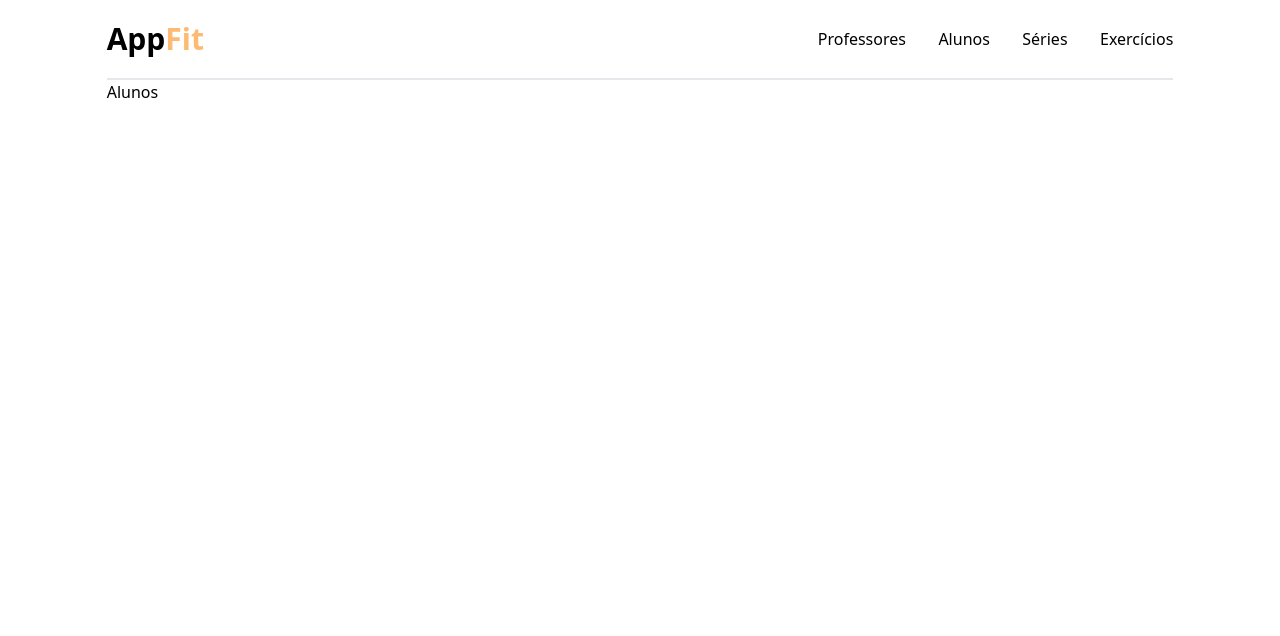
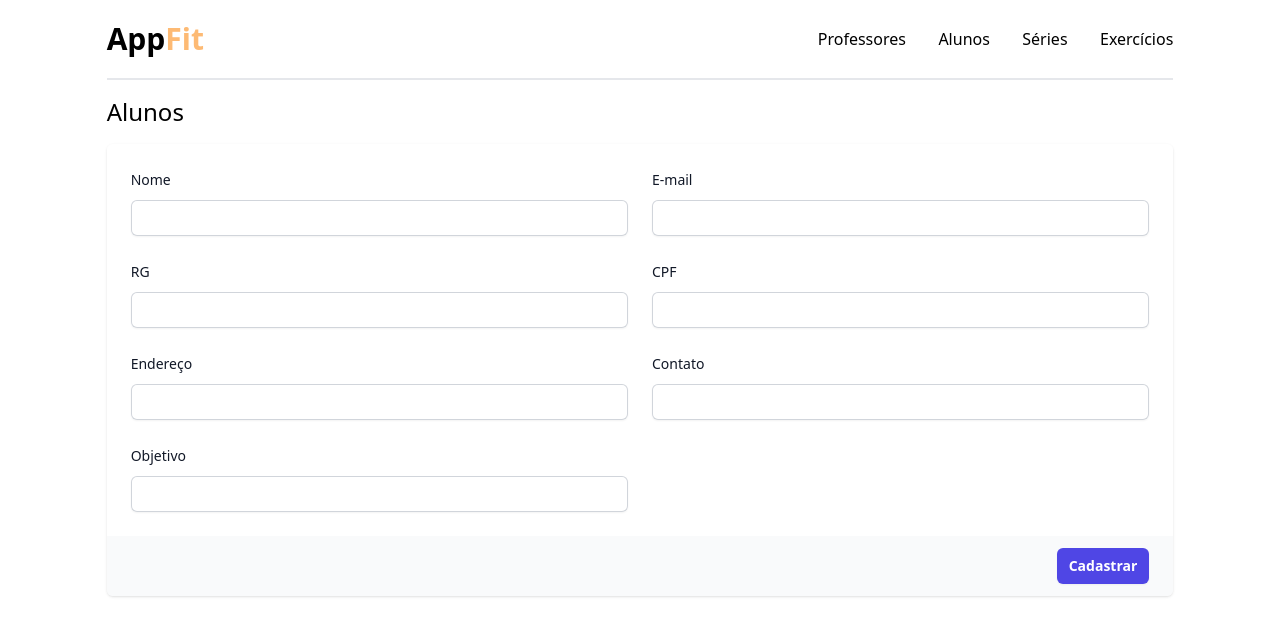
Before and after one commit to leonardo-rendano/AppFit---Frontend, a Next.js app: page /students in a window 1280 px wide. Shown: the top 636 px of the page. Built offline with nearby package versions, Linux system fonts and the light colour scheme.

Commit message:
menuItems component refactor and students page finish

```diff
--- a/src/components/NavigationMenu/index.tsx
+++ b/src/components/NavigationMenu/index.tsx
@@ -1,29 +1,38 @@
 import Link from "next/link"
 
 export const NavigationMenu = () => {
+
+  const menuItems = [
+    {
+      href: '/teachers',
+      children: 'Professores'
+    },
+    {
+      href: '/students',
+      children: 'Alunos'
+    },
+    {
+      href: '/sets',
+      children: 'Séries'
+    },
+    {
+      href: '/exercises',
+      children: 'Exercícios'
+    }
+  ]
+
   return (
     <nav className="w-1/3">
       <ul className="flex items-center justify-between font-medium">
-        <li>
-          <Link href='/teachers'>
-            Professores
-          </Link>
-        </li>
-        <li>
-          <Link href='/students'>
-            Alunos
-          </Link>
-        </li>
-        <li>
-          <Link href='/sets'>
-            Séries
-          </Link>
-        </li>
-        <li>
-          <Link href='/exercises'>
-            Exercícios
-          </Link>
-        </li>
+        {menuItems.map(item => {
+          return (
+            <li key={item.children}>
+              <Link href={item.href}>
+                {item.children}
+              </Link>
+            </li>
+          )
+        })}
       </ul>
     </nav>
   )
--- a/src/pages/students.tsx
+++ b/src/pages/students.tsx
@@ -1,7 +1,72 @@
+import { ButtonArea } from "@/components/ButtonArea";
+import { Container } from "@/components/Container";
+import { ContentContainer } from "@/components/ContentContainer";
+import { Form } from "@/components/Form";
+import { FormInputArea } from "@/components/FormInputArea";
+import { InputText } from "@/components/InputText";
+import { SubmitButton } from "@/components/SubmitButton";
+import { Title } from "@/components/Title";
+
 export default function StudentsPage() {
   return (
-    <div className="w-5/6 m-auto mt-20">
-      <h1>Alunos</h1>
-    </div>
+    <Container>
+      <Title text='Alunos' />
+
+      <ContentContainer>
+        <Form onSubmit={() => { }}>
+          <FormInputArea>
+            <InputText
+              name="nome"
+              id="nome"
+              label="Nome"
+              htmlFor="nome"
+            />
+            <InputText
+              name="email"
+              id="email"
+              label="E-mail"
+              htmlFor="email"
+            />
+            <InputText
+              name="rg"
+              id="rg"
+              label="RG"
+              htmlFor="rg"
+            />
+            <InputText
+              name="cpf"
+              id="cpf"
+              label="CPF"
+              htmlFor="cpf"
+            />
+            <InputText
+              name="endereço"
+              id="endereço"
+              label="Endereço"
+              htmlFor="endereço"
+            />
+            <InputText
+              name="contato"
+              id="contato"
+              label="Contato"
+              htmlFor="contato"
+            />
+            <InputText
+              name="objetivo"
+              id="objetivo"
+              label="Objetivo"
+              htmlFor="objetivo"
+            />
+          </FormInputArea>
+
+          <ButtonArea>
+            <SubmitButton>
+              Cadastrar
+            </SubmitButton>
+
+          </ButtonArea>
+        </Form>
+      </ContentContainer>
+    </Container>
   )
 }
```
